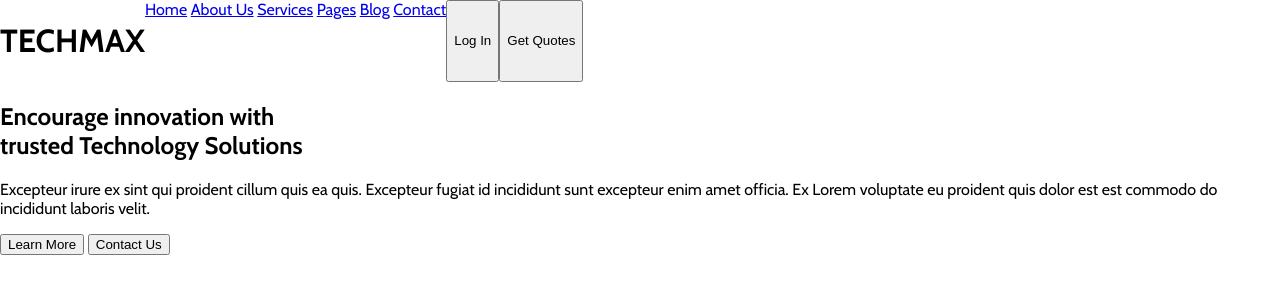
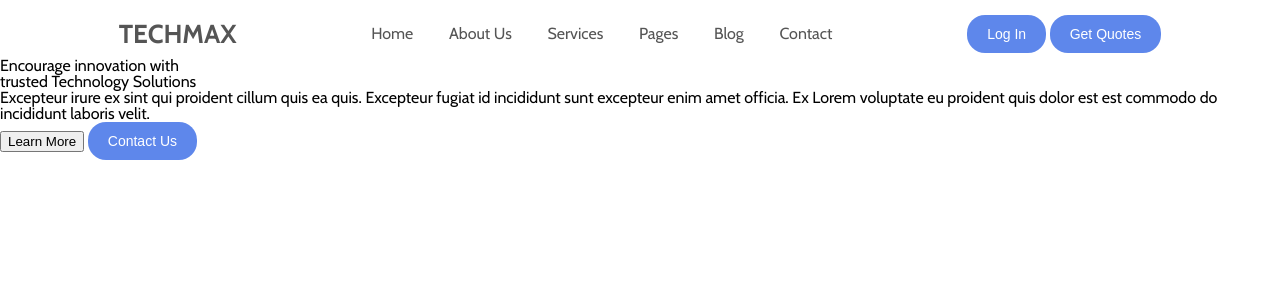
Before and after one commit to raphaelratuczne/site-html-css, a plain HTML site: page index.html in a window 1280 px wide. Drawn offline with nearby package versions, Linux system fonts and the light colour scheme.

Commit message:
adiciona reset css e cria css do header

```diff
--- a/index.css
+++ b/index.css
@@ -1,3 +1,7 @@
+:root {
+  --corAzul1: #5e87eb;
+}
+
 body {
   font-family: 'Cabin', sans-serif, OpenSans;
   width: 100%;
@@ -9,10 +13,49 @@ body {
   width: 100%;
   max-width: 1386px;
   min-width: 1000px;
-  margin: 0px auto;
+  margin-left: auto;
+  margin-right: auto;
+  /* background-color: aqua; */
 }
 
 .header {
   display: flex;
   flex-direction: row;
+  align-items: center;
+  justify-content: space-evenly;
+  margin-top: 10px;
 }
+
+h1 {
+  font-size: 26px;
+  font-weight: bold;
+}
+
+.header h1 {
+  color: #555;
+}
+
+.menu {
+  font-size: 16px;
+}
+
+.menu a {
+  color: #555;
+  text-decoration: none;
+  margin: 16px;
+  display: inline-block;
+}
+
+.btn-blue {
+  background-color: var(--corAzul1);
+  color: #fff;
+  font-size: 14px;
+  border-radius: 18px;
+  display: inline-block;
+  height: 38px;
+  border: none;
+  padding-left: 20px;
+  padding-right: 20px;
+}
+
+.header__buttons {}
--- a/index.html
+++ b/index.html
@@ -9,6 +9,7 @@
   <link rel="preconnect" href="https://fonts.googleapis.com">
   <link rel="preconnect" href="https://fonts.gstatic.com" crossorigin>
   <link href="https://fonts.googleapis.com/css2?family=Cabin:ital,wght@0,400;0,700;1,400&display=swap" rel="stylesheet">
+  <link rel="stylesheet" href="reset.css">
   <link rel="stylesheet" href="index.css">
 </head>
 
@@ -24,8 +25,10 @@
         <a href="#">Blog</a>
         <a href="#">Contact</a>
       </nav>
-      <button class="btn-blue">Log In</button>
-      <button class="btn-blue">Get Quotes</button>
+      <div class="header__buttons">
+        <button class="btn-blue">Log In</button>
+        <button class="btn-blue">Get Quotes</button>
+      </div>
     </header>
 
     <section class="section-1">
--- /dev/null
+++ b/reset.css
@@ -0,0 +1,135 @@
+/* http://meyerweb.com/eric/tools/css/reset/
+   v2.0 | 20110126
+   License: none (public domain)
+*/
+
+html,
+body,
+div,
+span,
+applet,
+object,
+iframe,
+h1,
+h2,
+h3,
+h4,
+h5,
+h6,
+p,
+blockquote,
+pre,
+a,
+abbr,
+acronym,
+address,
+big,
+cite,
+code,
+del,
+dfn,
+em,
+img,
+ins,
+kbd,
+q,
+s,
+samp,
+small,
+strike,
+strong,
+sub,
+sup,
+tt,
+var,
+b,
+u,
+i,
+center,
+dl,
+dt,
+dd,
+ol,
+ul,
+li,
+fieldset,
+form,
+label,
+legend,
+table,
+caption,
+tbody,
+tfoot,
+thead,
+tr,
+th,
+td,
+article,
+aside,
+canvas,
+details,
+embed,
+figure,
+figcaption,
+footer,
+header,
+hgroup,
+menu,
+nav,
+output,
+ruby,
+section,
+summary,
+time,
+mark,
+audio,
+video {
+  margin: 0;
+  padding: 0;
+  border: 0;
+  font-size: 100%;
+  font: inherit;
+  vertical-align: baseline;
+}
+
+/* HTML5 display-role reset for older browsers */
+article,
+aside,
+details,
+figcaption,
+figure,
+footer,
+header,
+hgroup,
+menu,
+nav,
+section {
+  display: block;
+}
+
+body {
+  line-height: 1;
+}
+
+ol,
+ul {
+  list-style: none;
+}
+
+blockquote,
+q {
+  quotes: none;
+}
+
+blockquote:before,
+blockquote:after,
+q:before,
+q:after {
+  content: '';
+  content: none;
+}
+
+table {
+  border-collapse: collapse;
+  border-spacing: 0;
+}
```
